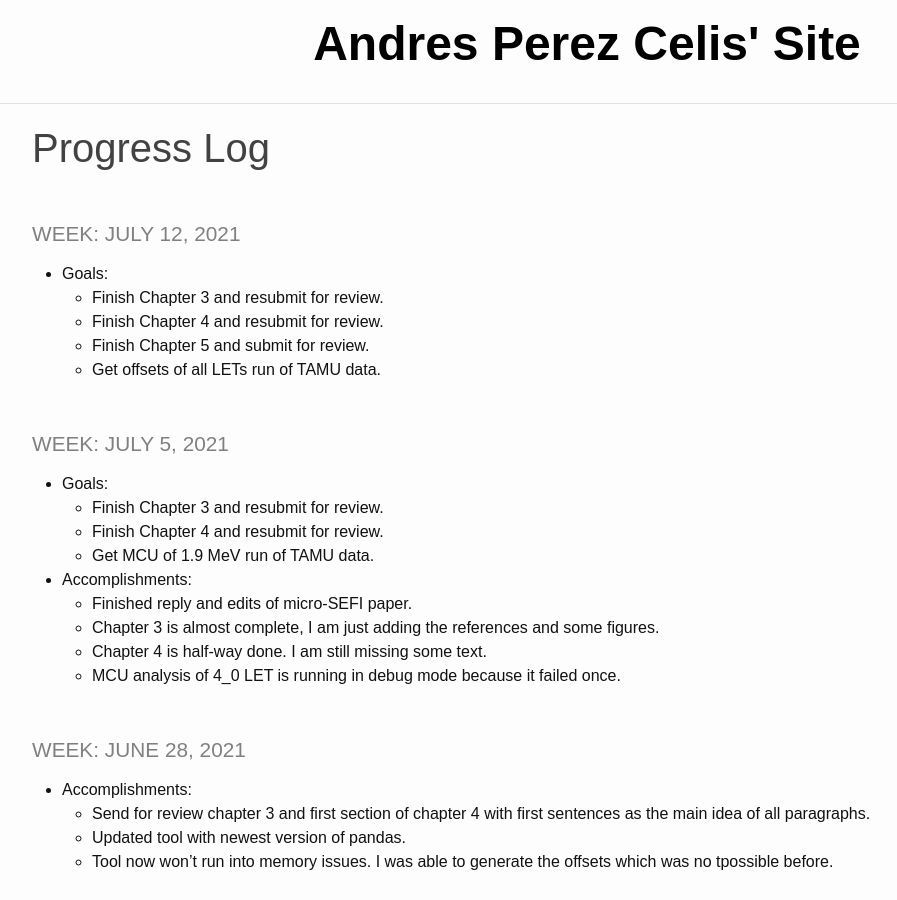
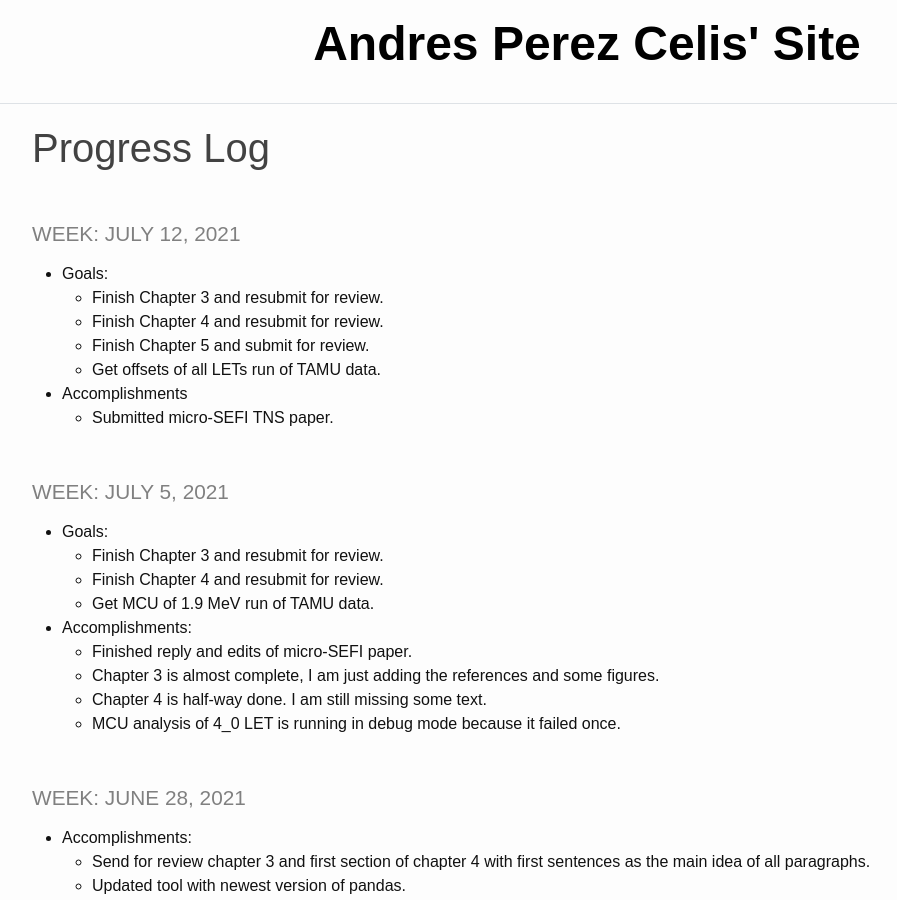
Before and after one commit to pcelis/mysite, a Jekyll site: the page built from _pages/log.md, in a window 1280 px wide and 900 px high. Shown: the whole window, without its empty margins (53-950 px from the left). Built offline with Jekyll 4.4.1, drawn with Linux system fonts in a browser that asks for light colours.

Commit message:
Update log.md

```diff
--- a/_pages/log.md
+++ b/_pages/log.md
@@ -8,6 +8,8 @@ title: Progress Log
    * Finish Chapter 4 and resubmit for review.
    * Finish Chapter 5 and submit for review.
    * Get offsets of all LETs run of TAMU data.
+ * Accomplishments
+   * Submitted micro-SEFI TNS paper.
 
 
 ### Week: July 5, 2021
```
